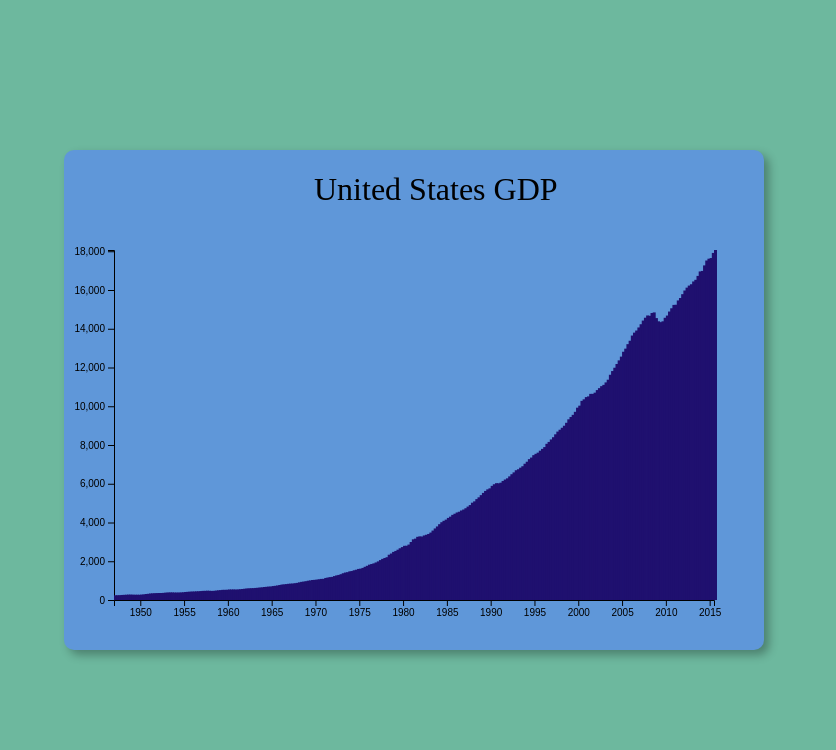
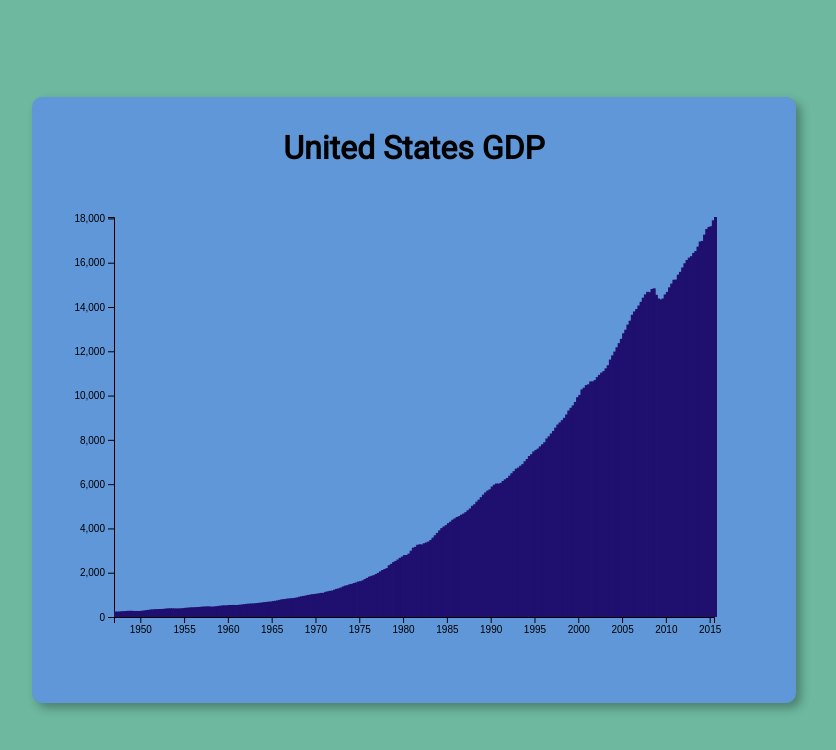
Before and after one commit to oliverdudman/freeCodeCamp-data-vis-projects, a website with bundled scripts: page visualize_data_with_a_bar_chart/index.html in a window 1280 px wide. Shown: the whole page, without its empty margins (226-1062 px from the left). Built offline with nearby package versions, Linux system fonts and the light colour scheme.

Commit message:
bc - move title to separate html element for easier positioning

```diff
--- a/visualize_data_with_a_bar_chart/index.html
+++ b/visualize_data_with_a_bar_chart/index.html
@@ -6,8 +6,11 @@
     <meta name="viewport" content="width=device-width, initial-scale=1, shrink-to-fit=no">
   </head>
   <body>
-    <svg id="chart"></svg>
-    <div id="tooltip"></div>
+    <div class="chart-container">
+      <h1 id="title">United States GDP</h1>
+      <svg id="chart"></svg>
+      <div id="tooltip"></div>
+    </div>
     <script src="https://cdn.freecodecamp.org/testable-projects-fcc/v1/bundle.js"></script>
     <script src="js/build/main.js"></script>
   </body>
--- a/visualize_data_with_a_bar_chart/js/src/main.js
+++ b/visualize_data_with_a_bar_chart/js/src/main.js
@@ -3,19 +3,12 @@ const d3 = require("d3");
 const w = 700;
 const h = 500;
 const padding = 50;
-const headingSpace = 50;
 
 var chart = d3.select("#chart")
   .attr("width", w)
   .attr("height", h);
 
 var tooltip = d3.select("#tooltip");
-
-chart.append("text")
-  .attr("y", 50)
-  .attr("x", 250)
-  .attr("id", "title")
-  .text("United States GDP");
 
 d3.json("./data/GDP-data.json")
   .then(function(json) {
@@ -25,7 +18,7 @@ d3.json("./data/GDP-data.json")
                      .range([0 + padding, w - padding]);
     const yScale = d3.scaleLinear()
                      .domain([0, d3.max(json.data, d => d[1])])
-                     .range([h - padding, 0 + padding + headingSpace]);
+                     .range([h - padding, 0 + padding]);
 
     const xAxis = d3.axisBottom(xScale);
     const yAxis = d3.axisLeft(yScale);
--- a/visualize_data_with_a_bar_chart/scss/main.scss
+++ b/visualize_data_with_a_bar_chart/scss/main.scss
@@ -1,3 +1,7 @@
+@import url('https://fonts.googleapis.com/css?family=Roboto');
+
+$main-font: "Roboto", sans-serif;
+
 html, body {
   display: flex;
   justify-content: center;
@@ -11,12 +15,14 @@ html, body {
 }
 
 #chart {
-  border-radius: 10px;
-  box-shadow: 5px 5px 10px rgba(0,0,0,0.3);
+  font-size: 2rem;
+}
 
-  background-color: #5F97D9;
+#title {
+  margin: 0;
 
-  font-size: 2rem;
+  text-align: center;
+  font-family: $main-font;
 }
 
 #tooltip {
@@ -43,3 +49,11 @@ html, body {
     fill: #BBA400;
   }
 }
+
+.chart-container {
+  padding: 2em;
+  border-radius: 10px;
+  box-shadow: 5px 5px 10px rgba(0,0,0,0.3);
+
+  background-color: #5F97D9;
+}
```
Also changed, not shown: visualize_data_with_a_bar_chart/css/main.css, visualize_data_with_a_bar_chart/js/build/main.js.
